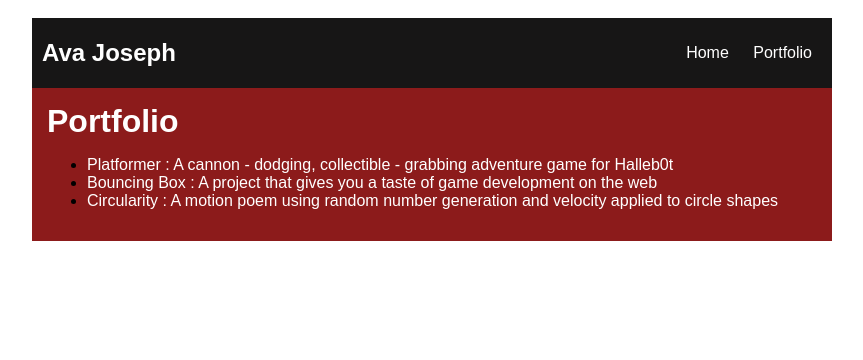
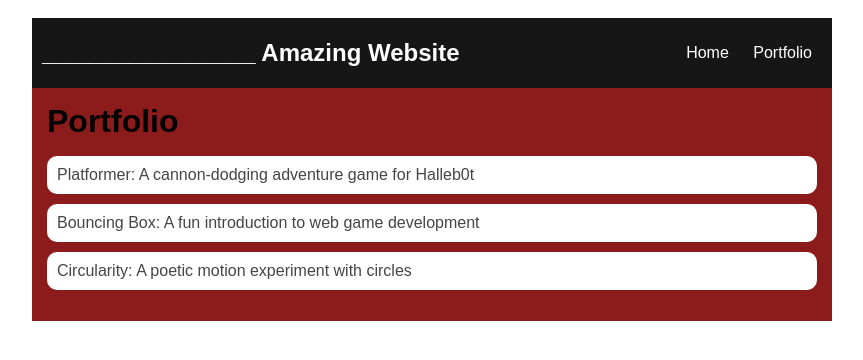
Before and after one commit to AvaJoseph5549962/AvaJoseph5549962.github.io, a plain HTML site: page portfolio.html in a window 1280 px wide. Shown: the whole page, without its empty margins (208-1071 px from the left). Drawn offline with Linux system fonts and the light colour scheme.

Commit message:
todo 1 complete

```diff
--- a/portfolio.html
+++ b/portfolio.html
@@ -1,29 +1,40 @@
-<!DOCTYPE HTML>
+<!DOCTYPE html>
 <html>
-    <head> <title>_Ava’s Computer Science Website</title>
-      <link rel="stylesheet" href="style.css">
+  <head>
+     <title>______________ Computer Science Website</title>
+     <link rel="stylesheet" href="style.css" />
   </head>
 
+
   <body>
+    <!-- All content goes here -->
     <div id="all-contents">
        <nav>
-          <h1>Ava Joseph</h1>
+        <h1>________________ Amazing Website</h1>
           <ul id="nav-ul">
             <li class="nav-li">
-               <a class="nav-a" href="index.html">Home</a>
+  <a href="index.html">Home</a>
 </li>
 <li class="nav-li">
-               <a class="nav-a" href="portfolio.html">Portfolio</a>
+  <a href="portfolio.html">Portfolio</a>
 </li>
 </ul>
   </nav>
+
+
   <main>
   <div class="content">
     <h1>Portfolio</h1>
     <ul id="portfolio">
-              <li><a href="projects/platformer/">Platformer : A cannon - dodging, collectible - grabbing adventure game for Halleb0t</a></li>
-              <li><a href="projects/bouncing-box/">Bouncing Box : A project that gives you a taste of game development on the web </a></li>
-              <li><a href="projects/circularity/">Circularity : A motion poem using random number generation and velocity applied to circle shapes</a></li>
+<li>
+  <a href="fsd-projects/platformer/">Platformer: A cannon-dodging adventure game for Halleb0t</a>
+</li>
+<li>
+  <a href="fsd-projects/bouncing-box/">Bouncing Box: A fun introduction to web game development</a>
+</li>
+<li>
+  <a href="fsd-projects/circularity/">Circularity: A poetic motion experiment with circles</a>
+</li>
     </ul>
   </div>
   </main>
--- a/style.css
+++ b/style.css
@@ -60,4 +60,28 @@ body {
    }
    h2, h3 {
        margin: 0px;
-   }
+   }/* portfolio styles */
+         .content h1 {
+             color: black;
+         }
+
+         #portfolio {
+             list-style-type: none;
+             padding-left: 0;
+         }
+
+         #portfolio li {
+             background: #fff;
+             padding: 10px;
+             border-radius: 10px;
+             margin-bottom: 10px;
+         }
+
+         #portfolio li:hover {
+             background: #eee;
+         }
+
+         #portfolio a {
+             text-decoration: none;
+             color: #454545;
+         }
```
Also changed, not shown: fsd-projects/platformer/platformer.js (+6 -2 lines). Lines whose indentation alone changed are shown as unchanged.
